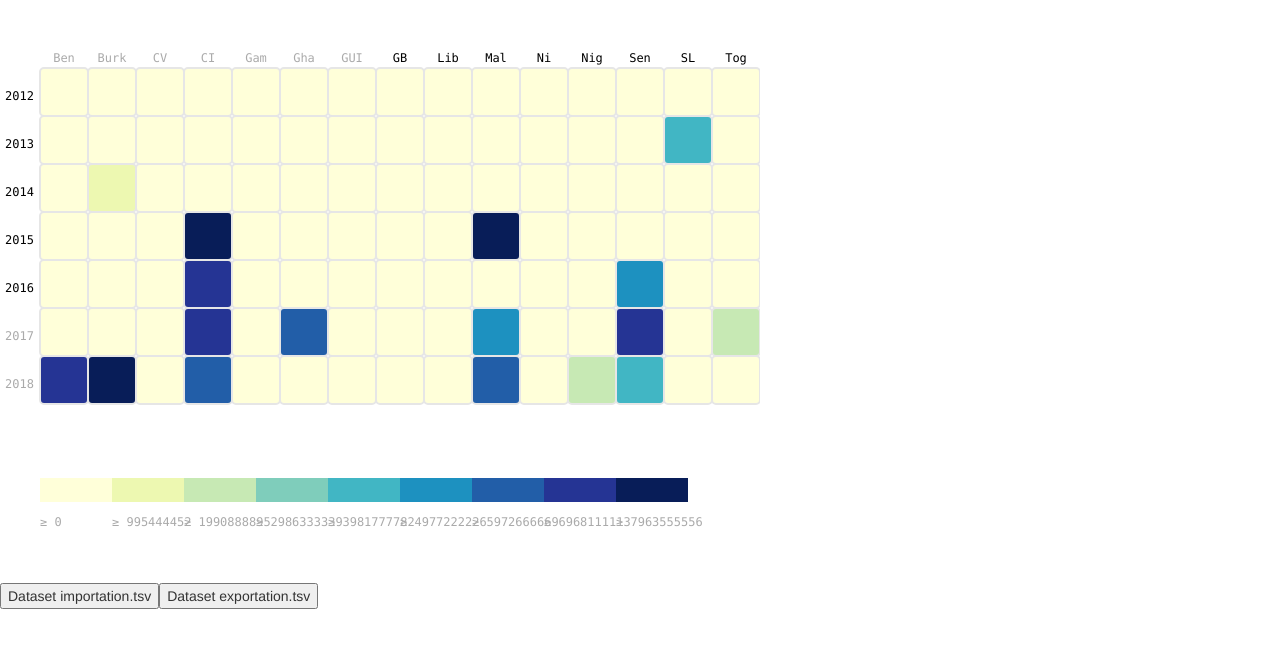
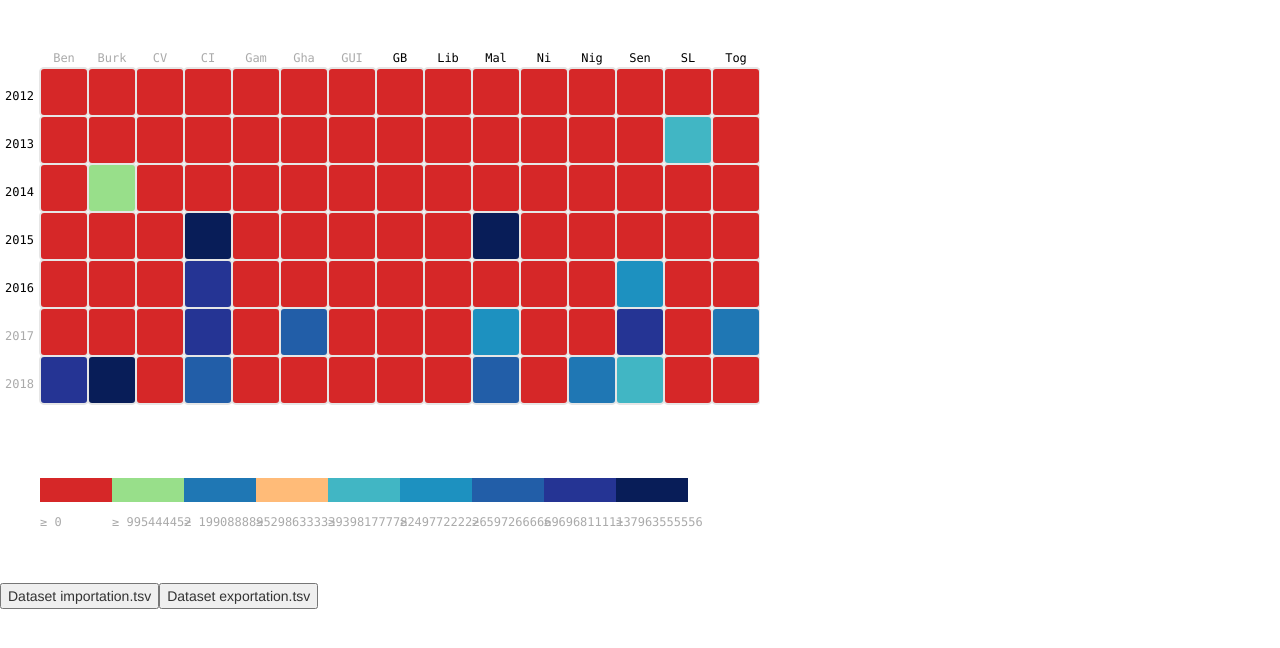
Before and after one commit to Laye1997/Laye1997.github.io, a plain HTML site: page Heatmap/newevolution.html in a window 1280 px wide. Shown: the part 104-752 px from the top of the page. Drawn offline with Linux system fonts and the light colour scheme.

Commit message:
Add files via upload

```diff
--- a/Heatmap/newevolution.html
+++ b/Heatmap/newevolution.html
@@ -65,7 +65,7 @@
           gridSize = Math.floor(width / 15),
           legendElementWidth = gridSize*1.5,
           buckets = 9,
-          colors = ["#ffffd9","#edf8b1","#c7e9b4","#7fcdbb","#41b6c4","#1d91c0","#225ea8","#253494","#081d58"], // alternatively colorbrewer.YlGnBu[9]
+          colors = ["#d62728","#98df8a","#1f77b4","#ffbb78","#41b6c4","#1d91c0","#225ea8","#253494","#081d58"], // alternatively colorbrewer.YlGnBu[9]
           years = ["2012", "2013", "2014", "2015", "2016", "2017", "2018"],
           countries = ["Ben", "Burk", "CV", "CI", "Gam", "Gha", "GUI","GB", "Lib", "Mal", "Ni", "Nig", "Sen", "SL", "Tog"];
           datasets = ["importation.tsv", "exportation.tsv"];
```
